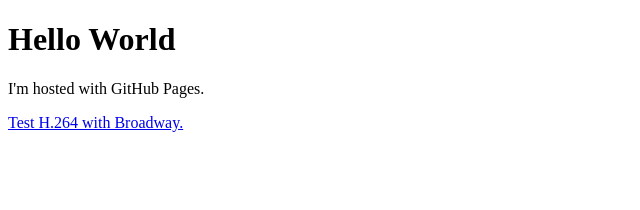
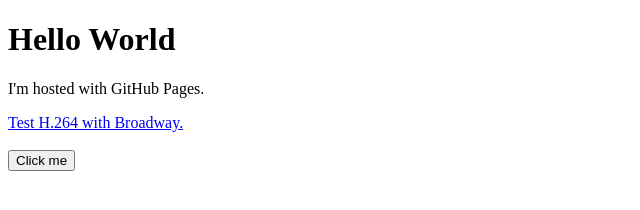
Before and after one commit to myjimmy/myjimmy.github.io, a plain HTML site: page index.html in a window 1280 px wide. Shown: the whole page, without its empty margins (0-640 px from the left). Drawn offline with Linux system fonts and the light colour scheme.

Commit message:
Added the code to show the UserAgent.

```diff
--- a/index.html
+++ b/index.html
@@ -4,5 +4,16 @@
 <h1>Hello World</h1>
 <p>I'm hosted with GitHub Pages.</p>
 <A href="storyDemo.html">Test H.264 with Broadway.</A>
+<br/>
+<br/>
+<div>
+	<button onclick="myFunction()">Click me</button>
+</div>
+
+<script>
+function myFunction() {
+    alert(navigator.userAgent);
+}
+</script>
 </body>
 </html>
```
